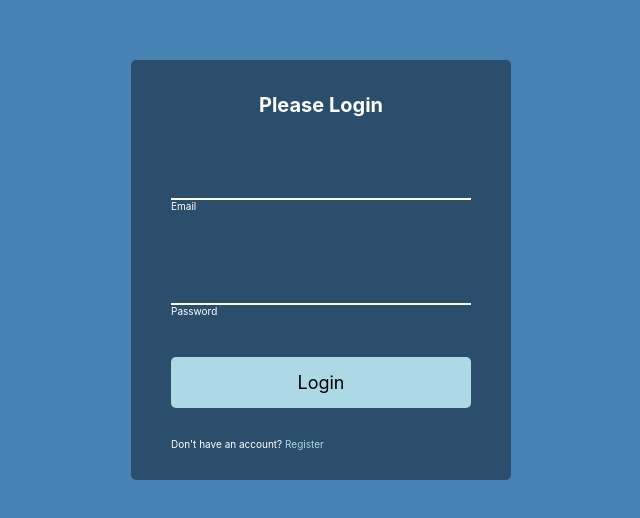
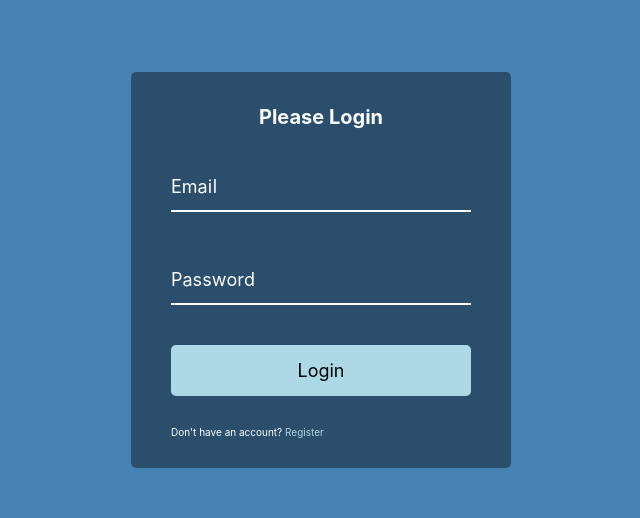
Before and after one commit to HarshitG24/Form-Wave-Animation, a plain HTML site: page index.html in a window 1280 px wide. Shown: the part 130-648 px from the top of the page, without its empty margins (319-959 px from the left). Drawn offline with Linux system fonts and the light colour scheme.

Commit message:
JS+CSS added

```diff
--- a/script.js
+++ b/script.js
@@ -0,0 +1,11 @@
+const labels = document.querySelectorAll(".form-control label");
+
+labels.forEach((label) => {
+  label.innerHTML = label.innerText
+    .split("")
+    .map(
+      (letter, idx) =>
+        `<span style="transition-delay:${idx * 50}ms">${letter}</span>`
+    )
+    .join("");
+});
--- a/styles.css
+++ b/styles.css
@@ -58,8 +58,33 @@ body {
   width: 100%;
   padding: 1.5rem 0;
   font-size: 1.8rem;
+  /* outline: 0; */
+  color: #fff;
+}
+
+.form-control input:focus,
+.form-control input:valid {
   outline: 0;
-  color: #fff;
+  border-bottom-color: var(--link-color);
+}
+
+.form-control label {
+  position: absolute;
+  left: 0;
+  top: 1.7rem;
+}
+
+.form-control label span {
+  display: inline-block;
+  font-size: 1.8rem;
+  min-width: 5px;
+  transition: 0.3s cubic-bezier(0.68, -0.55, 0.265, 1.55);
+}
+
+.form-control input:focus + label span,
+.form-control input:valid + label span {
+  color: var(--link-color);
+  transform: translateY(-30px);
 }
 
 .btn {
```
